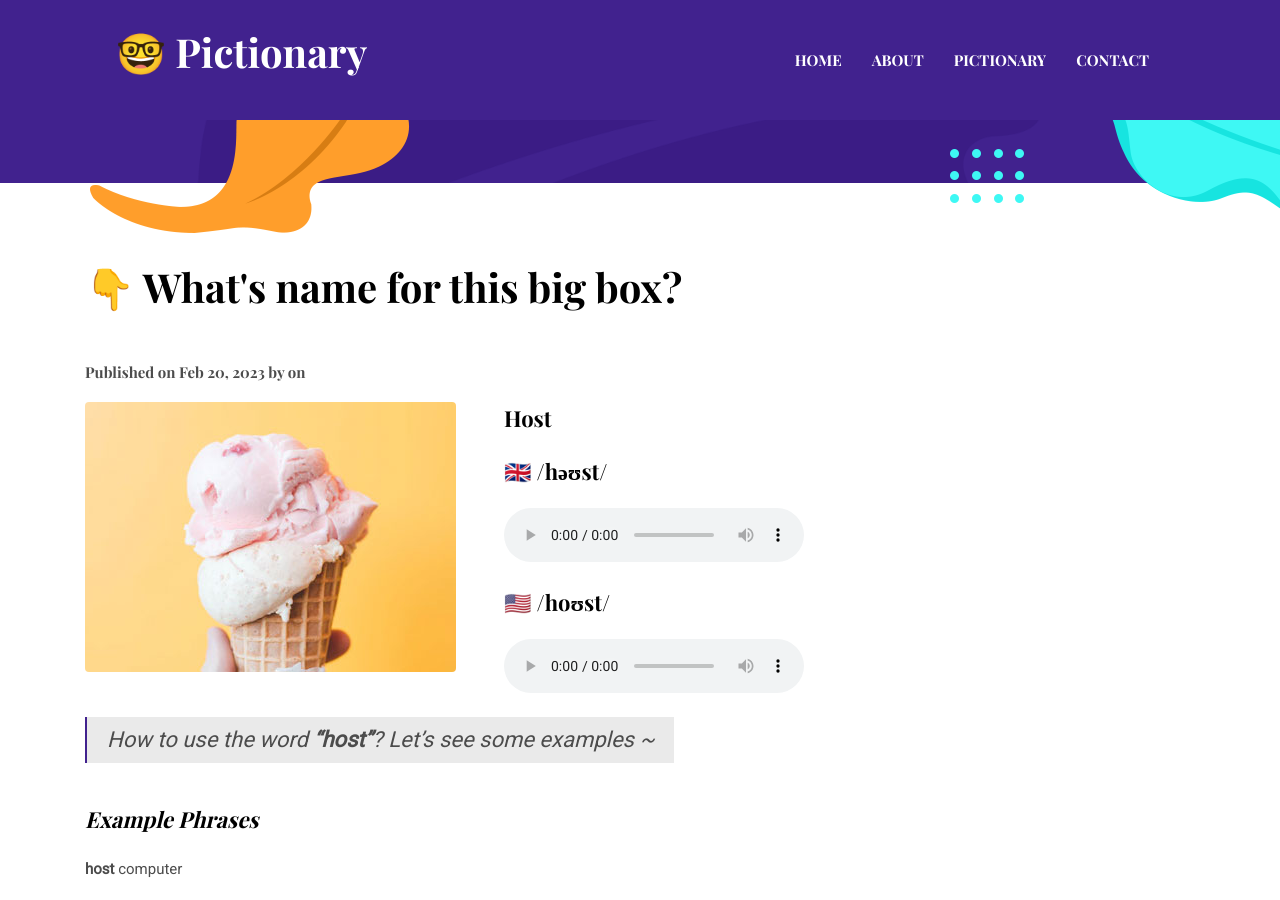
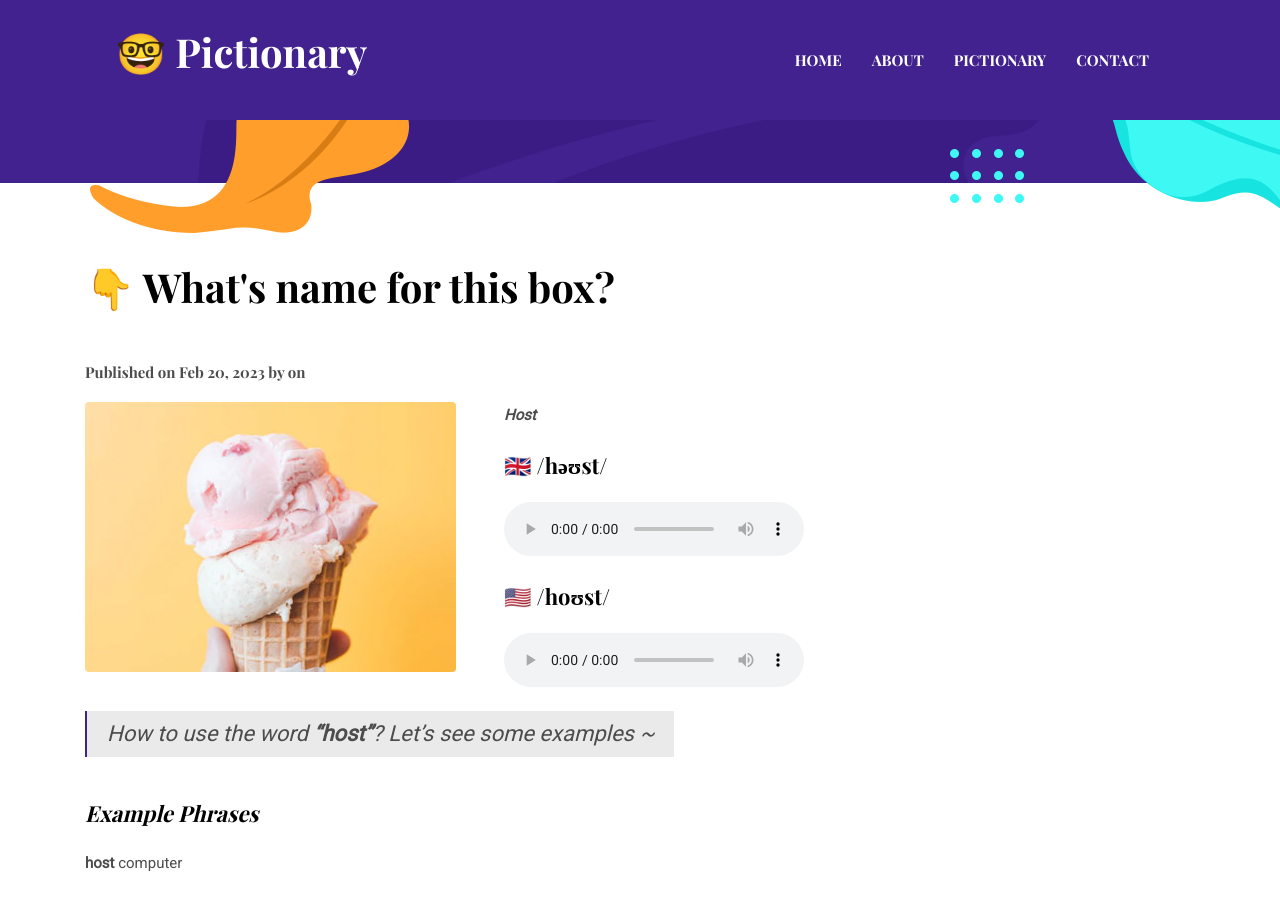
Before and after one commit to a1g5/a1g5.github.io, a Jekyll site: the page built from _posts/2023-02-20-host.markdown, in a window 1280 px wide and 900 px high, scrolled down 321 px. Built offline with Jekyll 4.4.1, drawn with Linux system fonts in a browser that asks for light colours.

Commit message:
Update 2023-02-20-host.markdown

```diff
--- a/_posts/2023-02-20-host.markdown
+++ b/_posts/2023-02-20-host.markdown
@@ -1,9 +1,9 @@
 ---
 layout: post
-title:  👇 What's name for this big box?
+title:  👇 What's name for this box?
 image:  /assets/images/blog/post-2.jpg
 ---
-**Host**
+<i><B>Host</B></i>
 
 **🇬🇧 <B>/həʊst/</B>**
 <audio controls="controls">
```
